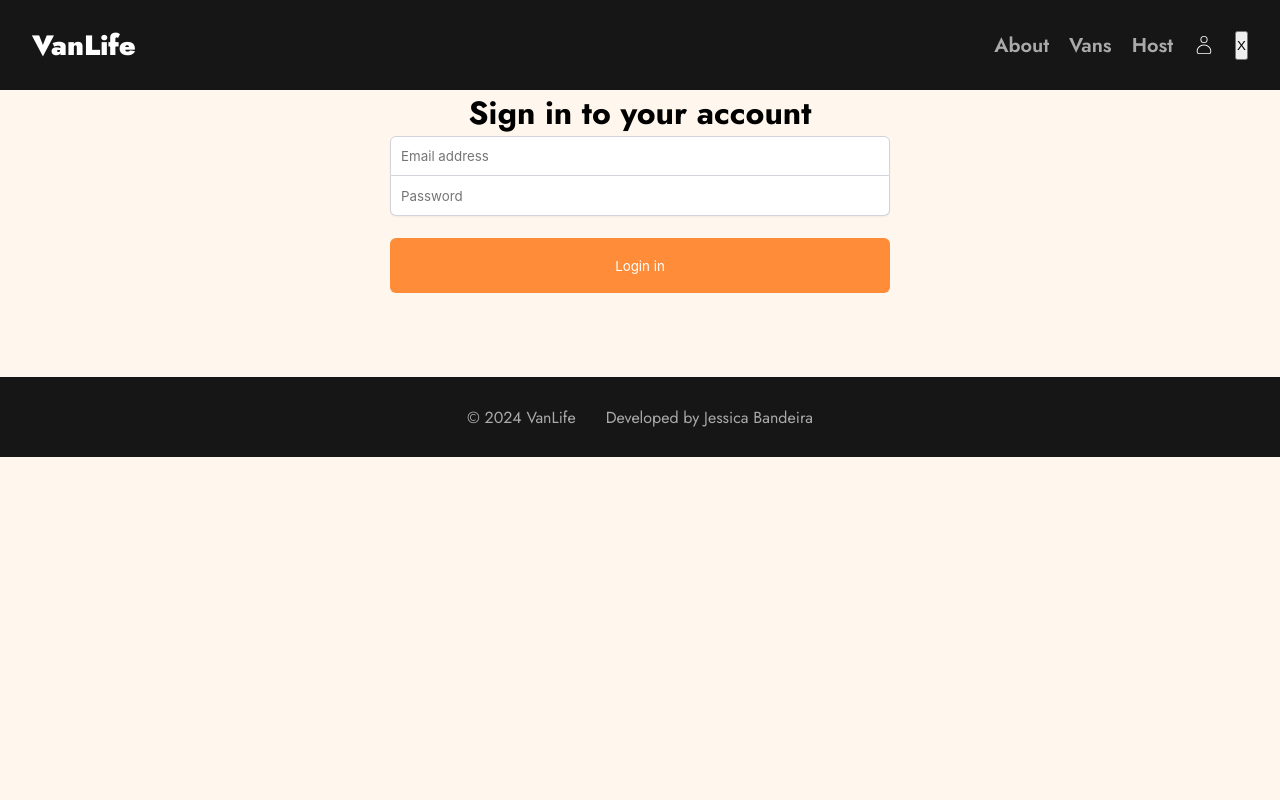
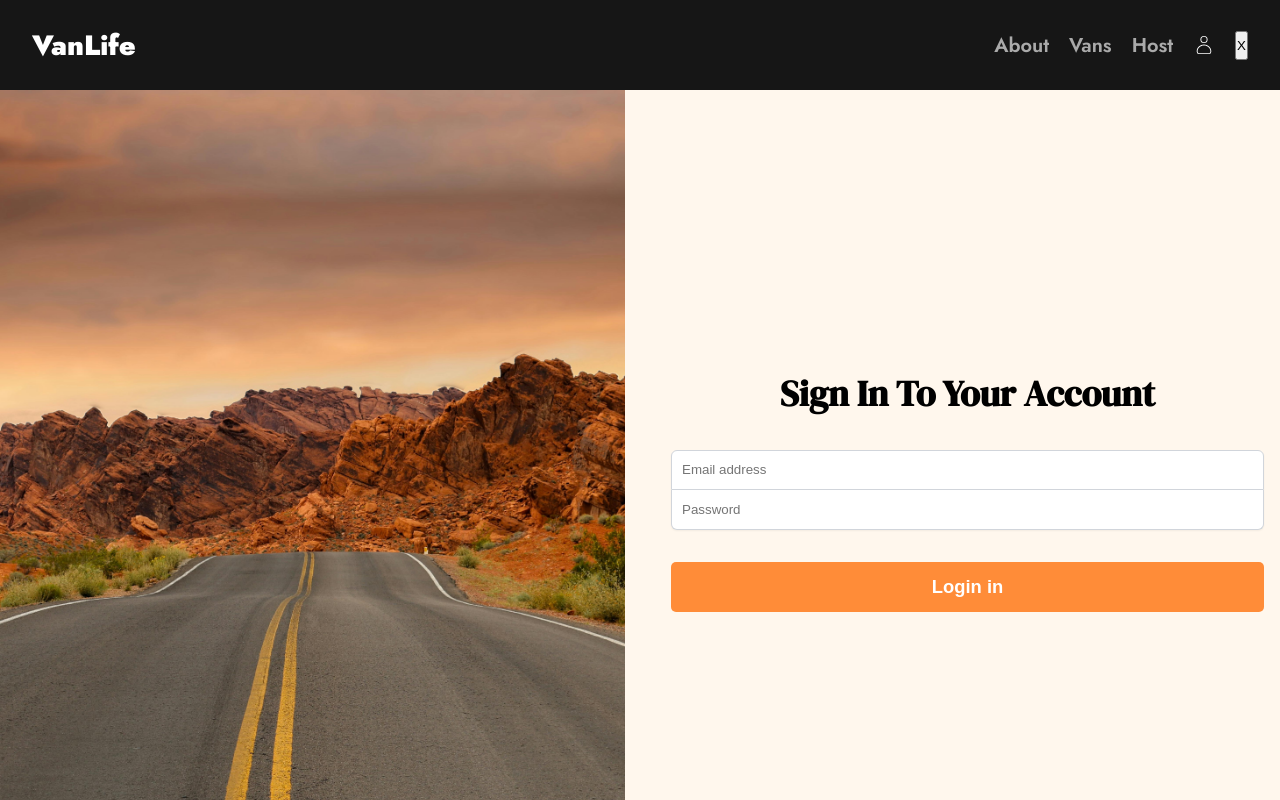
Before and after one commit to jessicasantosb/van-life, a React (Vite) app: page /login in a window 1280 px wide. Shown: the top 800 px of the page. Built offline with nearby package versions, Linux system fonts and the light colour scheme; what miragejs would draw is missing.

Commit message:
Style: refactor Login page layout

```diff
--- a/src/App.css
+++ b/src/App.css
@@ -26,6 +26,10 @@ body {
 
 .title {
   font-family: "DM Serif Display", serif;
+}
+
+.red {
+  color: #cc0000;
 }
 
 .site-wrapper {
@@ -342,61 +346,6 @@ i[class*='van-type-'] {
   color: white;
 }
 
-.login-container {
-  display: flex;
-  flex-direction: column;
-  align-items: center;
-  padding-inline: 27px;
-}
-
-.login-form {
-  display: flex;
-  flex-direction: column;
-  width: 100%;
-  max-width: 500px;
-}
-
-.login-form>input {
-  border: 1px solid rgba(209, 213, 219);
-  height: 40px;
-  text-indent: 10px;
-  font-family: "Inter", sans-serif;
-  box-shadow: 0px 1px 2px rgba(0, 0, 0, 0.05);
-  font-weight: 400;
-}
-
-.login-form>input:focus {
-  outline: none;
-}
-
-.login-form>input:first-of-type {
-  border-radius: 6px 6px 0px 0px;
-}
-
-.login-form>input:last-of-type {
-  border-radius: 0px 0px 6px 6px;
-  border-top: none;
-}
-
-.login-form>button {
-  background-color: #FF8C38;
-  border: none;
-  border-radius: 6px;
-  height: 55px;
-  margin-top: 22px;
-  color: white;
-  font-family: "Inter", sans-serif;
-}
-
-.login-form>button:disabled {
-  background-color: #aaaaaa;
-  cursor: not-allowed;
-}
-
-.red {
-  color: #cc0000;
-}
-
 .host-dashboard-earnings {
   background-color: #ffead0;
   padding: 37px 26px;
--- a/src/pages/Login.jsx
+++ b/src/pages/Login.jsx
@@ -1,25 +1,36 @@
 import React from 'react';
-import { Form, redirect, useActionData, useLoaderData, useNavigation } from 'react-router-dom';
+import {
+  Form,
+  redirect,
+  useActionData,
+  useLoaderData,
+  useNavigation,
+} from 'react-router-dom';
 import { loginUser } from '../api';
+import styles from './Login.module.css';
 
 function Login() {
   const message = useLoaderData();
-  const error = useActionData()
-  const {state} = useNavigation()
-  const isSubmitting = state === "submitting"
+  const error = useActionData();
+  const { state } = useNavigation();
+  const isSubmitting = state === 'submitting';
 
   return (
-    <div className='login-container'>
-      <h1>Sign in to your account</h1>
+    <section className={styles.login}>
+      <div className={styles.container}>
+        <h1 className='title'>Sign in to your account</h1>
         {message && <h4 className='red'>{message}</h4>}
         {error && <h4 className='red'>{error}</h4>}
 
-      <Form method='post' className='login-form' replace >
+        <Form method='post' className={styles.form} replace>
           <input name='email' type='email' placeholder='Email address' />
           <input name='password' type='password' placeholder='Password' />
-        <button disabled={isSubmitting}>{isSubmitting ? 'Logging in...' : 'Login in'}</button>
+          <button disabled={isSubmitting}>
+            {isSubmitting ? 'Logging in...' : 'Login in'}
+          </button>
         </Form>
       </div>
+    </section>
   );
 }
 
@@ -32,7 +43,8 @@ async function action({ request }) {
   const email = formData.get('email');
   const password = formData.get('password');
 
-  const pathname = new URL(request.url).searchParams.get("redirectTo") || "/host"
+  const pathname =
+    new URL(request.url).searchParams.get('redirectTo') || '/host';
 
   try {
     await loginUser({ email, password });
@@ -41,7 +53,7 @@ async function action({ request }) {
     response.body = true;
     return response;
   } catch (error) {
-    return error.message
+    return error.message;
   }
 }
 
--- /dev/null
+++ b/src/pages/Login.module.css
@@ -0,0 +1,85 @@
+.login {
+    min-height: 100dvh;
+    display: grid;
+    grid-template-columns: repeat(2, 1fr);
+    gap: 30px;
+}
+
+.login::before {
+    display: block;
+    content: '';
+    background: url('../assets/road.jpg') no-repeat center center;
+    background-size: cover;
+}
+
+.container {
+    align-self: center;
+    display: flex;
+    flex-direction: column;
+    align-items: center;
+    gap: 2rem;
+    padding-inline: 1rem;
+    text-align: center;
+}
+
+.container h1 {
+    font-size: 2.25rem;
+    text-transform: capitalize;
+}
+
+.form {
+    display: flex;
+    flex-direction: column;
+    width: 100%;
+}
+
+.form input {
+    border: 1px solid rgba(209, 213, 219);
+    height: 40px;
+    text-indent: 10px;
+    box-shadow: 0px 1px 2px rgba(0, 0, 0, 0.05);
+}
+
+.form input:focus {
+    outline: none;
+}
+
+.form input:first-of-type {
+    border-radius: 6px 6px 0px 0px;
+}
+
+.form input:last-of-type {
+    border-radius: 0px 0px 6px 6px;
+    border-top: none;
+}
+
+.form button {
+    height: 50px;
+    background-color: #FF8C38;
+    color: white;
+    border: none;
+    border-radius: 5px;
+    font-size: 1.15rem;
+    font-weight: 700;
+    margin-top: 2rem;
+    cursor: pointer;
+}
+
+.form button:disabled {
+    background-color: #aaaaaa;
+    cursor: not-allowed;
+}
+
+@media screen and (max-width: 600px) {
+    .login {
+        grid-template-columns: 1fr;
+    }
+
+    .login::before {
+        display: none;
+    }
+
+    .form {
+        width: 100%;
+    }
+}
```
Lines whose indentation alone changed are shown as unchanged.
